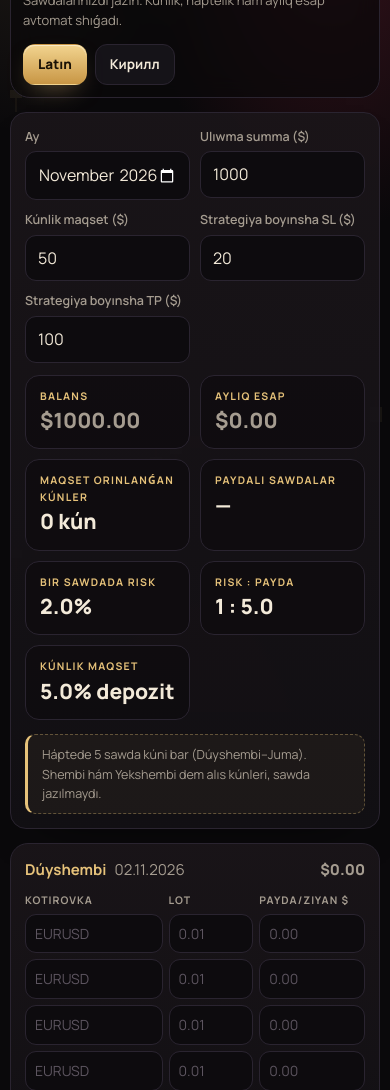
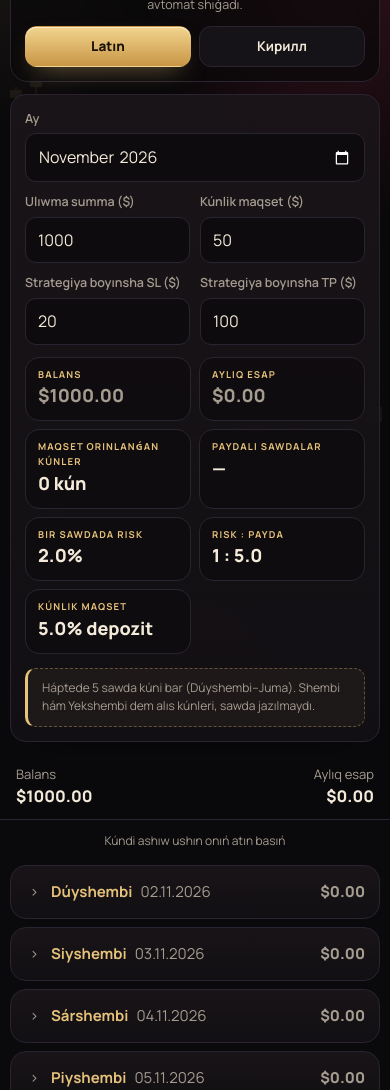
Before and after one commit to intizamlitrading-beep/risk-management, a plain HTML site: page index.html in a window 390 px wide. Shown: the part 132-1222 px from the top of the page. Drawn offline with Linux system fonts and the light colour scheme.

Commit message:
Add files via upload

```diff
--- a/index.html
+++ b/index.html
@@ -63,7 +63,71 @@ button.pri{background:linear-gradient(180deg,#f2d48f,#c89645);border-color:trans
 .week{margin-bottom:22px;background:linear-gradient(90deg,#c89645,#f2d48f);color:var(--dark);border-radius:14px;padding:13px 18px;font-weight:800;display:flex;justify-content:space-between;box-shadow:0 14px 34px -18px rgba(230,194,122,.6)}
 .g{color:var(--g)}.r{color:var(--r)}.m{color:var(--mut)}
 .note{border:1px dashed rgba(230,194,122,.35);border-left:3px solid var(--o);padding:10px 14px;margin-top:14px;font-size:12.5px;color:var(--mut);background:rgba(230,194,122,.05);border-radius:10px;line-height:1.55}
-@media (max-width:640px){body{padding-left:10px;padding-right:10px}.top{padding:12px}.logo{height:44px}h1{font-size:18px}.card{padding:14px;border-radius:16px}input{font-size:16px}}
+.dh .chev{display:none}
+.sumbar{display:none}
+.hint-ph{display:none}
+html,body{overflow-x:clip}
+
+/* =========================================================
+   KOMPYUTER (≥1024px): 5 maydan bir qatarda, kúnler 3 baǵana
+   ========================================================= */
+@media (min-width:1024px){
+  .set{grid-template-columns:repeat(5,1fr)}
+  #kpis{grid-template-columns:repeat(7,1fr)}
+  .wkgrid{grid-template-columns:repeat(3,1fr)}
+}
+
+/* =========================================================
+   PLANSHET (641–1023px): 3 maydan qatarda, kúnler 2 baǵana
+   ========================================================= */
+@media (max-width:1023px){
+  .set{grid-template-columns:repeat(3,1fr)}
+  #kpis{grid-template-columns:repeat(4,1fr)}
+  .wkgrid{grid-template-columns:repeat(2,1fr)}
+  .logo{height:48px}
+  h1{font-size:20px}
+}
+
+/* =========================================================
+   TELEFON (≤640px): bir baǵana, kúnler ashılıp-jabıladı
+   ========================================================= */
+@media (max-width:640px){
+  body{padding:calc(10px + env(safe-area-inset-top,0px)) 10px calc(20px + env(safe-area-inset-bottom,0px))}
+  .top{flex-direction:column;align-items:stretch;gap:12px;padding:14px;border-radius:18px}
+  .brand{flex-direction:column;text-align:center;gap:10px}
+  .logo{height:40px;align-self:center}
+  h1{font-size:19px}
+  .sub{font-size:12.5px}
+  .top>.row{justify-content:center}
+  .top>.row button{flex:1}
+  .card{padding:14px;border-radius:16px;margin-top:12px}
+  .set{grid-template-columns:1fr 1fr;gap:10px}
+  .set>div:first-child{grid-column:1/-1}
+  #kpis{grid-template-columns:1fr 1fr;gap:8px}
+  .kpi{padding:10px 12px}.kpi b{font-size:18px}
+  .kpi small{font-size:9.5px}
+  input{font-size:16px}
+  .note{font-size:12px}
+  /* Turaqlı juwmaq qatarı */
+  .sumbar{display:flex;position:sticky;top:0;z-index:20;margin:12px -10px 0;padding:10px 16px;gap:10px;justify-content:space-between;align-items:center;background:rgba(10,9,11,.92);backdrop-filter:blur(12px);-webkit-backdrop-filter:blur(12px);border-bottom:1px solid var(--line);font-size:13px}
+  .sumbar span{color:var(--mut)}
+  .sumbar b{font-size:16px;font-weight:800;color:var(--ink)}
+  .sumbar b.g{color:var(--g)}.sumbar b.r{color:var(--r)}
+  .hint-ph{display:block;color:var(--mut);font-size:12px;text-align:center;margin:12px 0 4px}
+  /* Kúnler */
+  .wkgrid{grid-template-columns:1fr;gap:8px;margin-bottom:10px}
+  .day{padding:12px 14px;border-radius:16px}
+  .dh{margin:0;cursor:pointer;-webkit-tap-highlight-color:transparent;min-height:28px}
+  .dh .chev{display:inline-block;width:18px;color:var(--mut);transition:transform .2s;flex:none;text-align:center}
+  .day.open .dh{margin-bottom:10px}
+  .day.open .dh .chev{transform:rotate(90deg);color:var(--o)}
+  .day:not(.open) .th,.day:not(.open) .tr,.day:not(.open) .add{display:none}
+  .th,.tr{grid-template-columns:1.25fr .8fr 1fr;gap:6px}
+  .tr input{padding:10px 9px}
+  .add{padding:11px}
+  .week{margin-bottom:16px;padding:12px 16px;font-size:14px}
+}
+
 </style>
 </head>
 <body>
@@ -80,7 +144,7 @@ button.pri{background:linear-gradient(180deg,#f2d48f,#c89645);border-color:trans
   </div>
 
   <div class="card">
-    <div class="grid">
+    <div class="grid set">
       <div><label data-t="month"></label><input id="ym" type="month"></div>
       <div><label data-t="dep"></label><input id="dep" type="number" step="any"></div>
       <div><label data-t="goal"></label><input id="goal" type="number" step="any"></div>
@@ -90,6 +154,8 @@ button.pri{background:linear-gradient(180deg,#f2d48f,#c89645);border-color:trans
     <div class="grid" id="kpis" style="margin-top:12px"></div>
     <div class="note" data-t="rule"></div>
   </div>
+  <div class="sumbar"><div><span data-t="bal"></span><br><b id="sbB"></b></div><div style="text-align:right"><span data-t="mon"></span><br><b id="sbM"></b></div></div>
+  <div class="hint-ph" data-t="tap"></div>
 
   <div class="days" id="days"></div>
 </div>
@@ -102,7 +168,7 @@ month:"Ay",dep:"Ulıwma summa ($)",goal:"Kúnlik maqset ($)",sl:"Strategiya boy
 csv:"CSV júklew",bak:"Rezerv nusqa (JSON)",restore:"Rezerv nusqanı ashıw",clear:"Usı aydı tazalaw",
 rule:"Háptede 5 sawda kúni bar (Dúyshembi–Juma). Shembi hám Yekshembi dem alıs kúnleri, sawda jazılmaydı.",
 kot:"Kotirovka",lot:"Lot",pl:"Payda/Zıyan $",add:"+ Sawda qosıw",rest:"Dem alıs kúni",week:"{n}-hápte esabı",
-bal:"Balans",mon:"Aylıq esap",gdays:"Maqset orınlanǵan kúnler",wr:"Paydalı sawdalar",risk:"Bir sawdada risk",rr:"Risk : Payda",goalk:"Kúnlik maqset",depp:"% depozit",dayu:"kún",
+bal:"Balans",mon:"Aylıq esap",gdays:"Maqset orınlanǵan kúnler",wr:"Paydalı sawdalar",risk:"Bir sawdada risk",rr:"Risk : Payda",goalk:"Kúnlik maqset",depp:"% depozit",dayu:"kún",tap:"Kúndi ashıw ushın onıń atın basıń",
 confirm:"Usı aydaǵı barlıq sawdalar óshirilsin be?",bad:"Fayl qáte",csvh:"Kún,Sane,Kotirovka,Lot,Payda/Zıyan",
 wd:["Dúyshembi","Siyshembi","Sárshembi","Piyshembi","Juma","Shembi","Yekshembi"]},
 cyr:{title:"Риск басқарыў күнделиги",sub:"Саўдаларыңызды жазың. Күнлик, ҳәптелик ҳәм айлық есап автомат шығады.",
@@ -110,7 +176,7 @@ month:"Ай",dep:"Улыўма сумма ($)",goal:"Күнлик мақсет (
 csv:"CSV жүклеў",bak:"Резерв нусқа (JSON)",restore:"Резерв нусқаны ашыў",clear:"Усы айды тазалаў",
 rule:"Ҳәптеде 5 саўда күни бар (Дүйшемби–Жума). Шемби ҳәм Екшемби дем алыс күнлери, саўда жазылмайды.",
 kot:"Котировка",lot:"Лот",pl:"Пайда/Зыян $",add:"+ Саўда қосыў",rest:"Дем алыс күни",week:"{n}-ҳәпте есабы",
-bal:"Баланс",mon:"Айлық есап",gdays:"Мақсет орынланған күнлер",wr:"Пайдалы саўдалар",risk:"Бир саўдада риск",rr:"Риск : Пайда",goalk:"Күнлик мақсет",depp:"% депозит",dayu:"күн",
+bal:"Баланс",mon:"Айлық есап",gdays:"Мақсет орынланған күнлер",wr:"Пайдалы саўдалар",risk:"Бир саўдада риск",rr:"Риск : Пайда",goalk:"Күнлик мақсет",depp:"% депозит",dayu:"күн",tap:"Күнди ашыў ушын оның атын басың",
 confirm:"Усы айдағы барлық саўдалар өширилсин бе?",bad:"Файл қәте",csvh:"Күн,Сане,Котировка,Лот,Пайда/Зыян",
 wd:["Дүйшемби","Сийшемби","Сәршемби","Пийшемби","Жума","Шемби","Екшемби"]}
 };
@@ -141,12 +207,15 @@ function applyLang(){
   $("lCyr").classList.toggle("pri",S.lang==="cyr");
 }
 
+const openSet={};
 function render(){
   const {y,m,n}=dim();let h="",cards="",w=1;
   for(let d=1;d<=n;d++){
     const wi=wdi(y,m,d),ds=pad(d)+"."+pad(m)+"."+y,name=T("wd")[wi];
     if(wi<5){
-      cards+=`<div class="day" id="day${d}"><div class="dh"><b>${name}</b><span class="m">${ds}</span><span class="tot" id="dt${d}"></span></div>
+      const has=rows(d).some(r=>r.some(v=>String(v).trim()!=="")),isToday=y===now.getFullYear()&&m===now.getMonth()+1&&d===now.getDate();
+      if(openSet[ym+"-"+d]===undefined)openSet[ym+"-"+d]=has||isToday;
+      cards+=`<div class="day${openSet[ym+"-"+d]?" open":""}" id="day${d}"><div class="dh" data-tog="${d}"><span class="chev">›</span><b>${name}</b><span class="m">${ds}</span><span class="tot" id="dt${d}"></span></div>
       <div class="th"><span>${T("kot")}</span><span>${T("lot")}</span><span>${T("pl")}</span></div>`;
       rows(d).forEach((r,i)=>{
         cards+=`<div class="tr" data-d="${d}" data-i="${i}"><input data-k="0" placeholder="EURUSD" value="${esc(r[0])}"><input data-k="1" placeholder="0.01" inputmode="decimal" value="${esc(r[1])}"><input data-k="2" placeholder="0.00" value="${esc(r[2])}"></div>`;
@@ -195,6 +264,7 @@ function recalc(){
     [T("rr"),sl?"1 : "+(tp/sl).toFixed(1):"—",""],
     [T("goalk"),dep?(goal/dep*100).toFixed(1)+T("depp"):"—",""]
   ];
+  $("sbB").textContent="$"+(dep+tot).toFixed(2);$("sbB").className=cls(tot);$("sbM").textContent=fmt(tot);$("sbM").className=cls(tot);
   $("kpis").innerHTML=k.map(x=>`<div class="kpi"><small>${x[0]}</small><b class="${x[2]}">${x[1]}</b></div>`).join("");
 }
 
@@ -206,6 +276,8 @@ $("days").addEventListener("input",e=>{
   save();recalc();
 });
 $("days").addEventListener("click",e=>{
+  const t=e.target.closest("[data-tog]");
+  if(t){const d=t.dataset.tog,c=$("day"+d),o=!c.classList.contains("open");c.classList.toggle("open",o);openSet[ym+"-"+d]=o;return;}
   const b=e.target.closest(".add");if(!b)return;
   rows(+b.dataset.d).push(["","",""]);save();render();
 });
```
